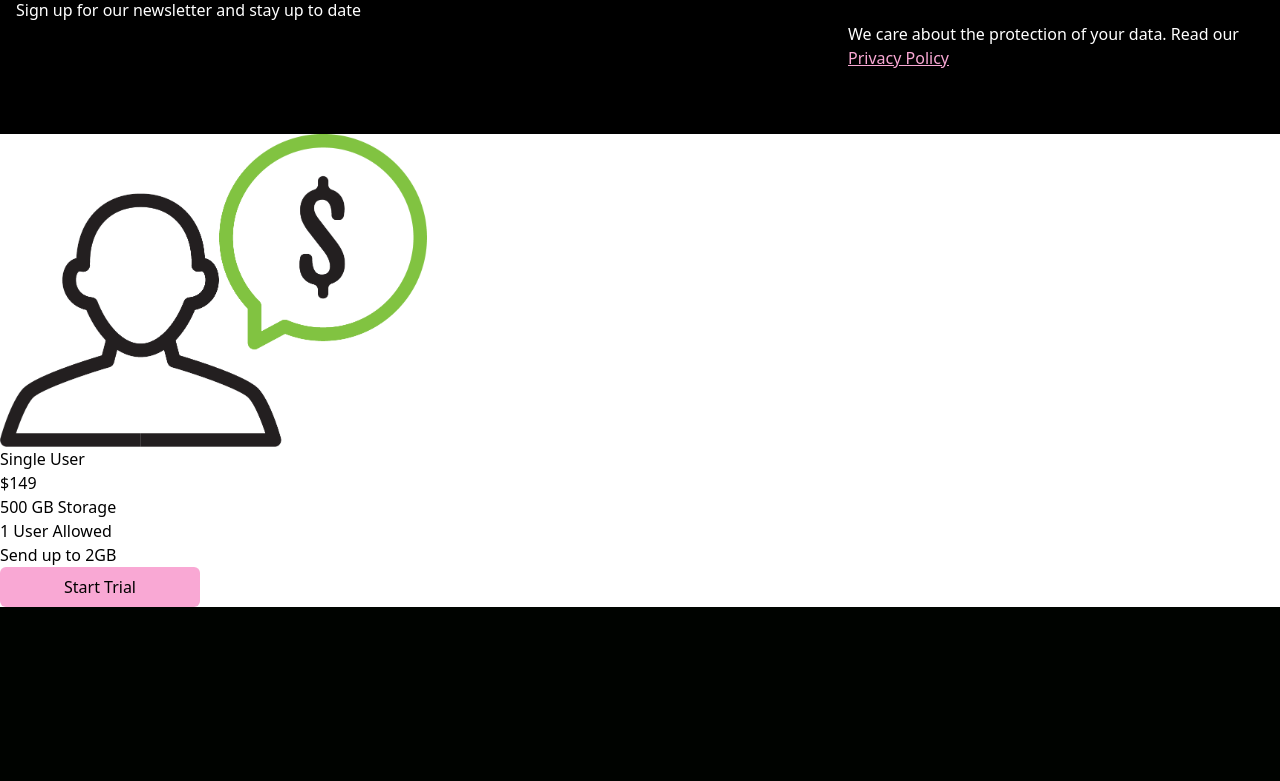
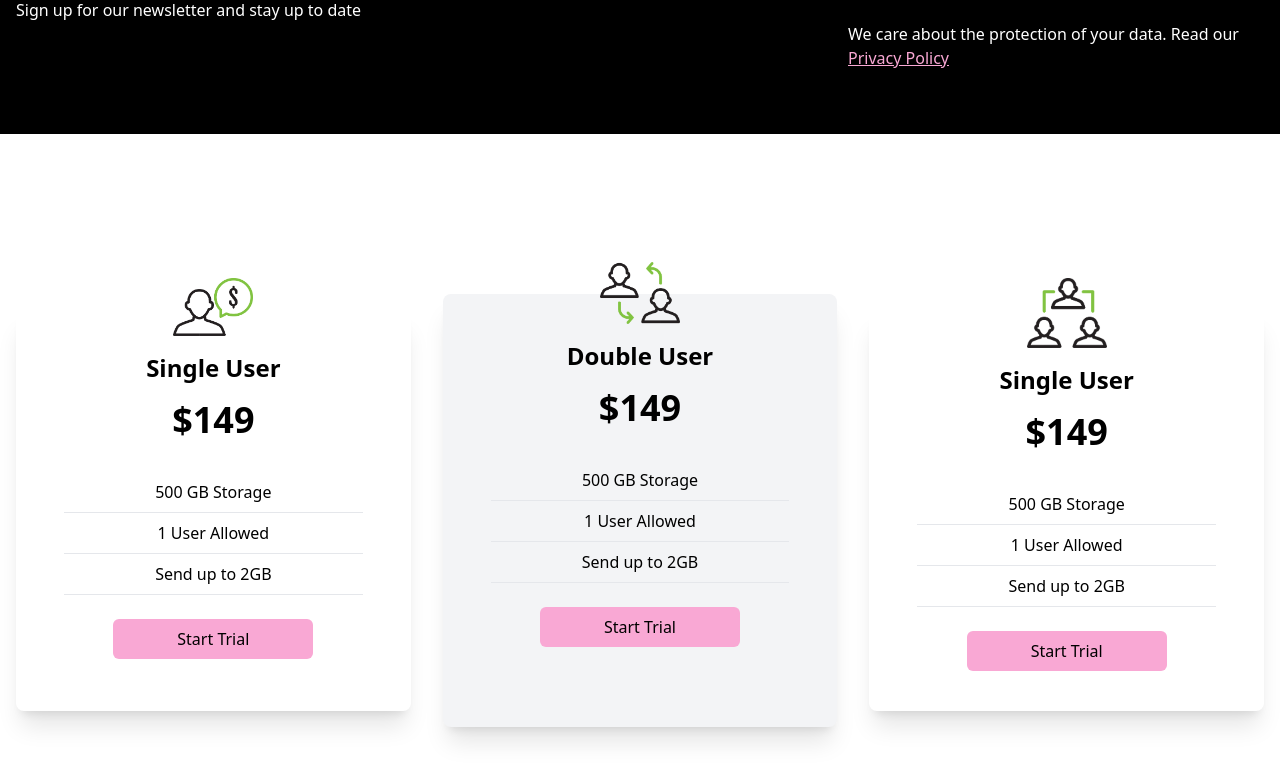
Before and after one commit to rosalie0/simple-landing-page, a React (Vite) app: page / in a window 1280 px wide. Shown: the part 1515-2296 px from the top of the page. Before the commit the page ends 2122 px from the top, so only its background shows below. Built offline with nearby package versions, Linux system fonts and the light colour scheme.

Commit message:
cards done. all one comp

```diff
--- a/src/components/Cards.tsx
+++ b/src/components/Cards.tsx
@@ -5,20 +5,74 @@ import TripleUser from "../assets/triple.png";
 
 const Cards = () => {
   return (
-    <div className="w-full grid grid-cols-3 bg-white">
-      <div id="card1">
-        <img src={SingleUser} alt="icon of a single person" />
-        <h2>Single User</h2>
-        <h3>$149</h3>
-        <p>500 GB Storage</p>
-        <p className="">1 User Allowed</p>
-        <p className="">Send up to 2GB</p>
-        <button className="bg-pink-300 font-medium w-[200px] rounded-md py-2 px-4">
-          Start Trial
-        </button>
+    <div className="w-full py-40 px-4 bg-white">
+      <div className="max-w-7xl mx-auto grid md:grid-cols-3 gap-8">
+        {/* Card 1 */}
+        <div
+          id="card1"
+          className="shadow-xl rounded-lg p-4 my-4 flex flex-col hover:scale-105 duration-200"
+        >
+          <img
+            className="w-20 mx-auto mt-[-3rem] bg-white"
+            src={SingleUser}
+            alt="icon of a single person"
+          />
+          <h2 className="text-center text-2xl font-bold py-4">Single User</h2>
+          <p className="text-center text-4xl font-bold ">$149</p>
+          <div className="font-medium text-center">
+            <p className="py-2 border-b mx-8 mt-8">500 GB Storage</p>
+            <p className="py-2 border-b mx-8">1 User Allowed</p>
+            <p className="py-2 border-b mx-8">Send up to 2GB</p>
+          </div>
+          <button className="bg-pink-300 font-medium w-[200px] rounded-md my-6 mx-auto py-2 px-4">
+            Start Trial
+          </button>
+        </div>
+
+        {/* Card 2 */}
+        <div
+          id="card2"
+          className="shadow-xl rounded-lg p-4 my-8 md:my-0 flex flex-col hover:scale-105 duration-200 bg-gray-100"
+        >
+          <img
+            className="w-20 mx-auto mt-[-3rem] bg-transparent"
+            src={DoubleUser}
+            alt="icon of a single person"
+          />
+          <h2 className="text-center text-2xl font-bold py-4">Double User</h2>
+          <p className="text-center text-4xl font-bold ">$149</p>
+          <div className="font-medium text-center">
+            <p className="py-2 border-b mx-8 mt-8">500 GB Storage</p>
+            <p className="py-2 border-b mx-8">1 User Allowed</p>
+            <p className="py-2 border-b mx-8">Send up to 2GB</p>
+          </div>
+          <button className="bg-pink-300 font-medium w-[200px] rounded-md my-6 mx-auto py-2 px-4">
+            Start Trial
+          </button>
+        </div>
+
+        {/* Card 3 */}
+        <div
+          id="card3"
+          className="shadow-xl rounded-lg p-4 my-4 flex flex-col hover:scale-105 duration-200"
+        >
+          <img
+            className="w-20 mx-auto mt-[-3rem] bg-white"
+            src={TripleUser}
+            alt="icon of a single person"
+          />
+          <h2 className="text-center text-2xl font-bold py-4">Single User</h2>
+          <p className="text-center text-4xl font-bold ">$149</p>
+          <div className="font-medium text-center">
+            <p className="py-2 border-b mx-8 mt-8">500 GB Storage</p>
+            <p className="py-2 border-b mx-8">1 User Allowed</p>
+            <p className="py-2 border-b mx-8">Send up to 2GB</p>
+          </div>
+          <button className="bg-pink-300 font-medium w-[200px] rounded-md my-6 mx-auto py-2 px-4">
+            Start Trial
+          </button>
+        </div>
       </div>
-      <div id="card2"></div>
-      <div id="card3"></div>
     </div>
   );
 };
```
